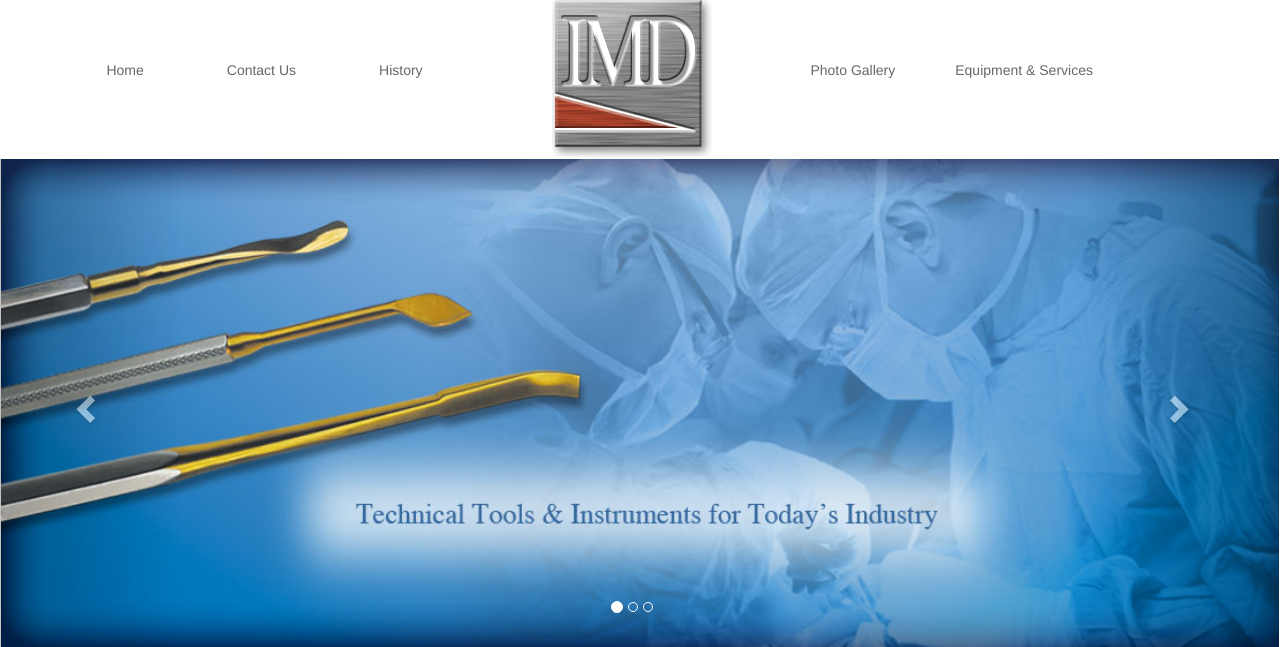
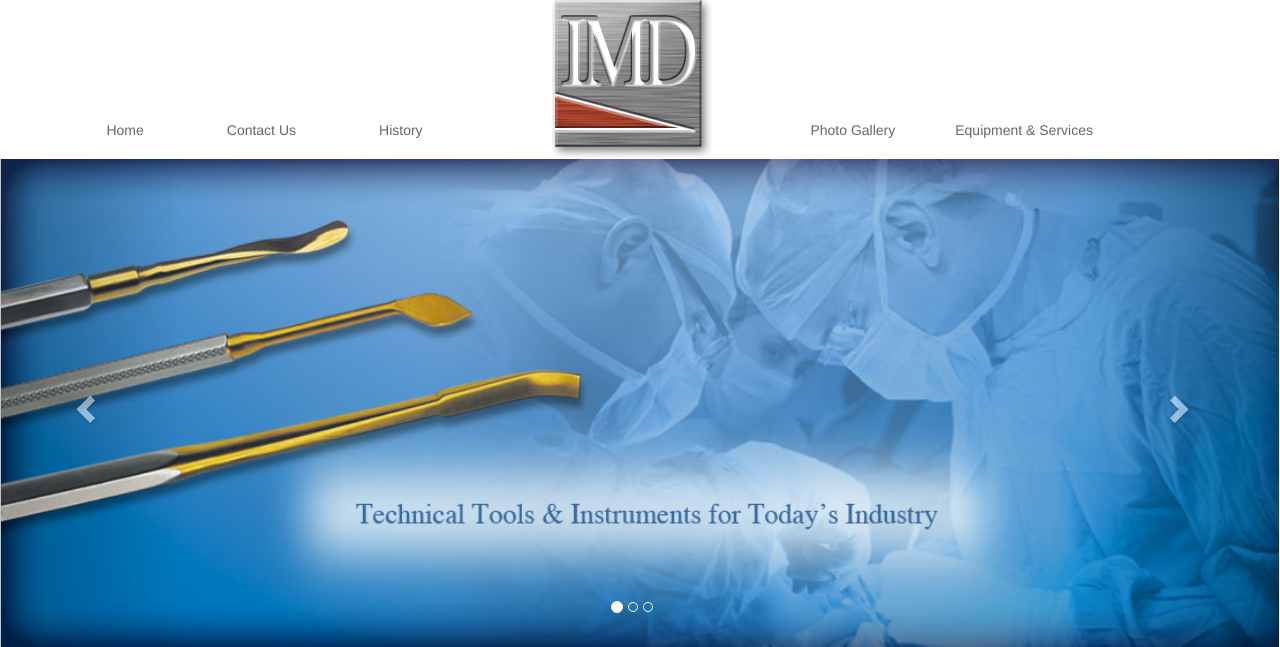
Before and after one commit to jbake11/imdortho, a PHP site: page /index.php in a window 1280 px wide. Shown: the top 647 px of the page. Run offline with PHP 8.4, Linux system fonts and the light colour scheme; some libraries are stand-ins or nearby versions.

Commit message:
nav lower

```diff
--- a/css/main.css
+++ b/css/main.css
@@ -307,8 +307,6 @@ h3{
     #leftnav {
         margin-top: 30px;
 
-
-
     }
 
     #centernav {
@@ -380,13 +378,13 @@ h3{
 
     #leftnav{
         float: right;
-        margin-top: 50px;
+        margin-top: 110px;
         margin-right: 31px;
     }
 
     #rightnav{
         float: left;
-        margin-top: 50px;
+        margin-top: 110px;
         margin-left: 20px;
     }
 
```
